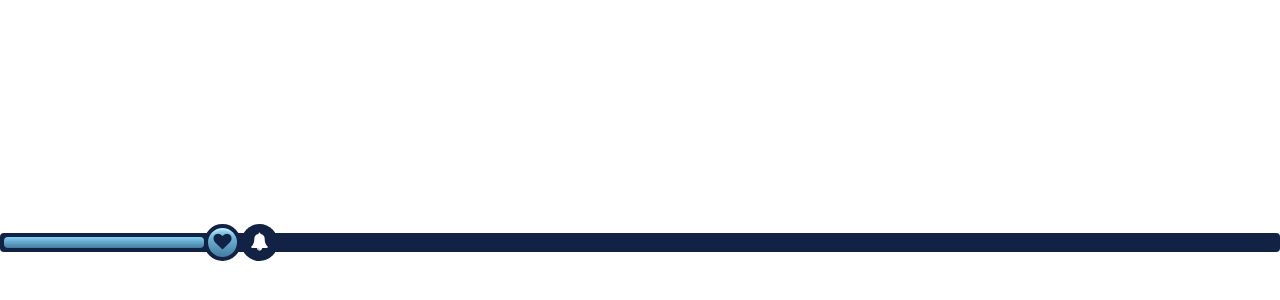
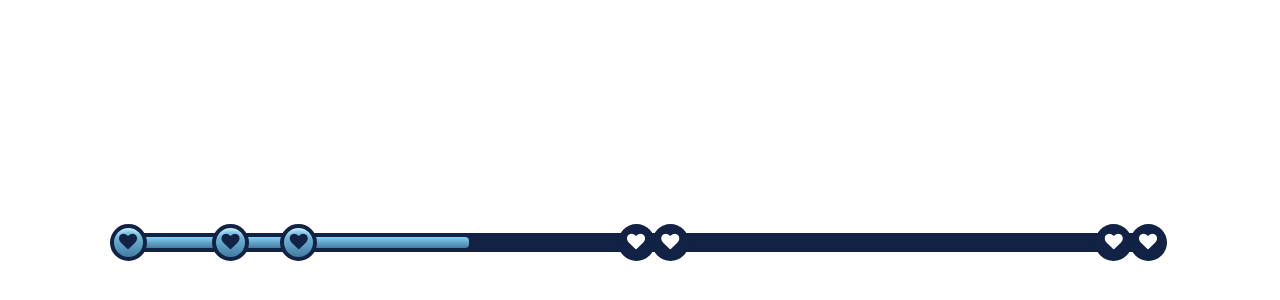
Before and after one commit to Filipos93/timeline, a plain HTML site: page index.html in a window 1280 px wide. Shown: the part 158-458 px from the top of the page. Drawn offline with Linux system fonts and the light colour scheme.

Commit message:
append events to timeline with jQuery

```diff
--- a/css/style.scss
+++ b/css/style.scss
@@ -7,10 +7,13 @@ body{
 	width: 100vw;
 	display: flex;
 	align-items: center;
+	justify-content: center;
+	// padding: 0 50px;
 }
 
 #timeline{
-	width: 100%;
+	position: relative;
+	width: 80%;
 	height: 19px;
 	background-color: $primary-color;
 	display: flex;
@@ -23,6 +26,8 @@ body{
 		height: 11px;
 		background: $gradient;
 		border-radius: $border-radius;
+		position: absolute;
+		z-index: 1;
 	}
 
 	.event{
@@ -37,6 +42,8 @@ body{
 		color: $white;
 		box-sizing: border-box;
 		transition: all 200ms ease;
+		position: absolute;
+		z-index: 2;
 
 		&.past{
 			background: $gradient;
--- a/index.html
+++ b/index.html
@@ -16,13 +16,12 @@
 		<div class="container">
 			<div id="timeline">
 				<div class="progress-bar"></div>
-				<div class="event past">
-					<div class="inner"></div>
+				<!-- <div class="event past">
 					<span class="fa fa-heart"></span>
 				</div>
 				<div class="event">
 					<span class="fa fa-bell"></span>
-				</div>
+				</div> -->
 			</div>
 		</div>
 
--- a/js/main.js
+++ b/js/main.js
@@ -1,5 +1,42 @@
 $(function(){
 
+	var array = [
+		[new Date(2015, 6, 5), "Event 1", "fa-heart"],
+		[new Date(2015, 6, 15), "Event 3", "fa-heart"],
+		[new Date(2015, 6, 16), "Event 3", "fa-heart"],
+		[new Date(2015, 6, 3), "Event 2", "fa-heart"],
+		[new Date(2015, 6, 1), "Event 2", "fa-heart"],
+		[new Date(2015, 6, 29), "Event 2", "fa-heart"],
+		[new Date(2015, 6, 30), "Event 2", "fa-heart"]
 
+	];
 
+	var today = new Date(2015, 6, 10);
+	var actualDay = today.getDate();
+	var barLength = $('#timeline').width();
+	var oneDay = barLength / 30;
+
+	$('.progress-bar').width(oneDay*actualDay);
+
+	function appendEvents(array){
+		for(var i=0; i<array.length; i++){
+			var dayOfMonth = array[i][0].getDate();
+			$eventToAppend = $('<div class="event"><span class="fa ' + array[i][2] + '"></span></div>');
+
+			if(actualDay >= dayOfMonth){
+				$eventToAppend.addClass('past');
+			}
+
+			$eventToAppend.appendTo('#timeline');
+
+			if(dayOfMonth==1){
+				$eventToAppend.css("left", -Math.abs($eventToAppend.width()/2));
+			}
+			else{
+				$eventToAppend.css("left", (oneDay * dayOfMonth) - ($eventToAppend.width()/2) );
+			}
+		}
+	}
+
+	appendEvents(array);
 });
```
Also changed, not shown: css/main.css, 1 other file.
